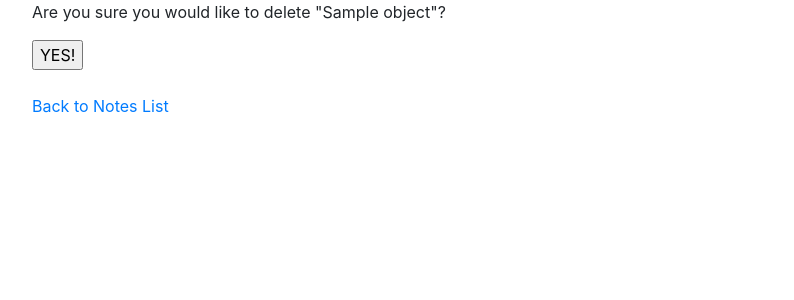
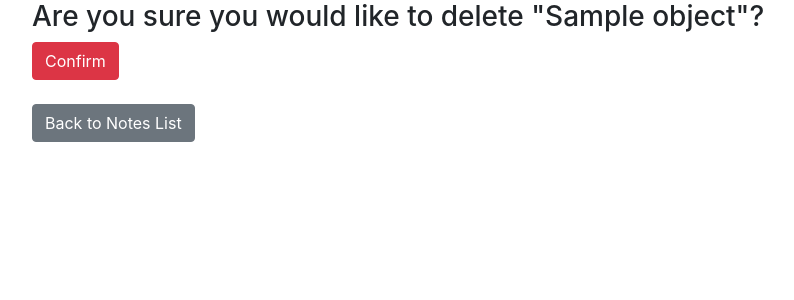
Before and after one commit to UPstartDeveloper/explorer_buddy, a Django app: template explorer/notes/templates/notes/note_confirm_delete.html in a window 1280 px wide. Shown: the part 70-370 px from the top of the page, without its empty margins (53-847 px from the left). Run offline with Django 3.2, Linux system fonts and the light colour scheme; the template is opened without the code that fills it: most values are stand-ins (such as "Sample title", 1, 10 or a date in 2020); some libraries are stand-ins or nearby versions.

Commit message:
[ADD] More Bootstrap styling.

```diff
--- a/explorer/notes/templates/notes/note_confirm_delete.html
+++ b/explorer/notes/templates/notes/note_confirm_delete.html
@@ -4,9 +4,9 @@
 {% block content %}
     <form method="post">
         {% csrf_token %}
-        <p>Are you sure you would like to delete "{{ object }}"?</p>
-        <input type="submit" value="YES!">
+        <h3>Are you sure you would like to delete "{{ object }}"?</h3>
+        <button class="btn btn-danger" type="submit">Confirm</button>
     </form>
     <br>
-    <a href="{% url 'notes:notes-list-page' %}">Back to Notes List</a>
+    <a href="{% url 'notes:notes-list-page' %}"><button class="btn btn-secondary">Back to Notes List</button></a>
 {% endblock %}
--- a/explorer/notes/templates/notes/notebook.html
+++ b/explorer/notes/templates/notes/notebook.html
@@ -9,7 +9,7 @@
             <li>
                 <h2>{{ note.title }}</h2>
                 {% load static %}
-                {% if note.media %}
+                {% if note.media is not None %}
                     <img src="{% static 'media/nikolas-noonan-fQM8cbGY6iQ-unsplash.jpg' %}" alt="Image here">
                 {% else %}
                     <img src="#" alt="No images yet!">
--- a/explorer/notes/templates/partials/view_form.html
+++ b/explorer/notes/templates/partials/view_form.html
@@ -2,7 +2,7 @@
 <form method="post">
     {% csrf_token %}
     {{ form.as_p }}
-    <input type="submit" value="Submit">
+    <button class="btn btn-success" type="submit">Add Note</button>
 </form>
 <br>
-<a href="{% url 'notes:notes-list-page' %}">Back to Notes List</a>
+<a href="{% url 'notes:notes-list-page' %}"><button class="btn btn-secondary">Back to Notes List</button></a>
--- a/explorer/templates/base.html
+++ b/explorer/templates/base.html
@@ -30,7 +30,7 @@
             <ul class="nav navbar-nav ml-auto w-100 justify-content-end">
                 <!-- pages to log out or create a new note -->
                 <li class="nav-item">
-                    <a href="#" class="nav-link text-white bg-dark"><button class="btn btn-success">New Note</button></a>
+                    <a href="{% url 'notes:create_note_form' %}" class="nav-link text-white bg-dark"><button class="btn btn-success">New Note</button></a>
                 </li>
                 <li class="nav-item">
                     <a href="#" class="nav-link text-white bg-dark"><button class="btn btn-danger">Log Out</button></a>
```
Also changed, not shown: explorer/db.sqlite3.
